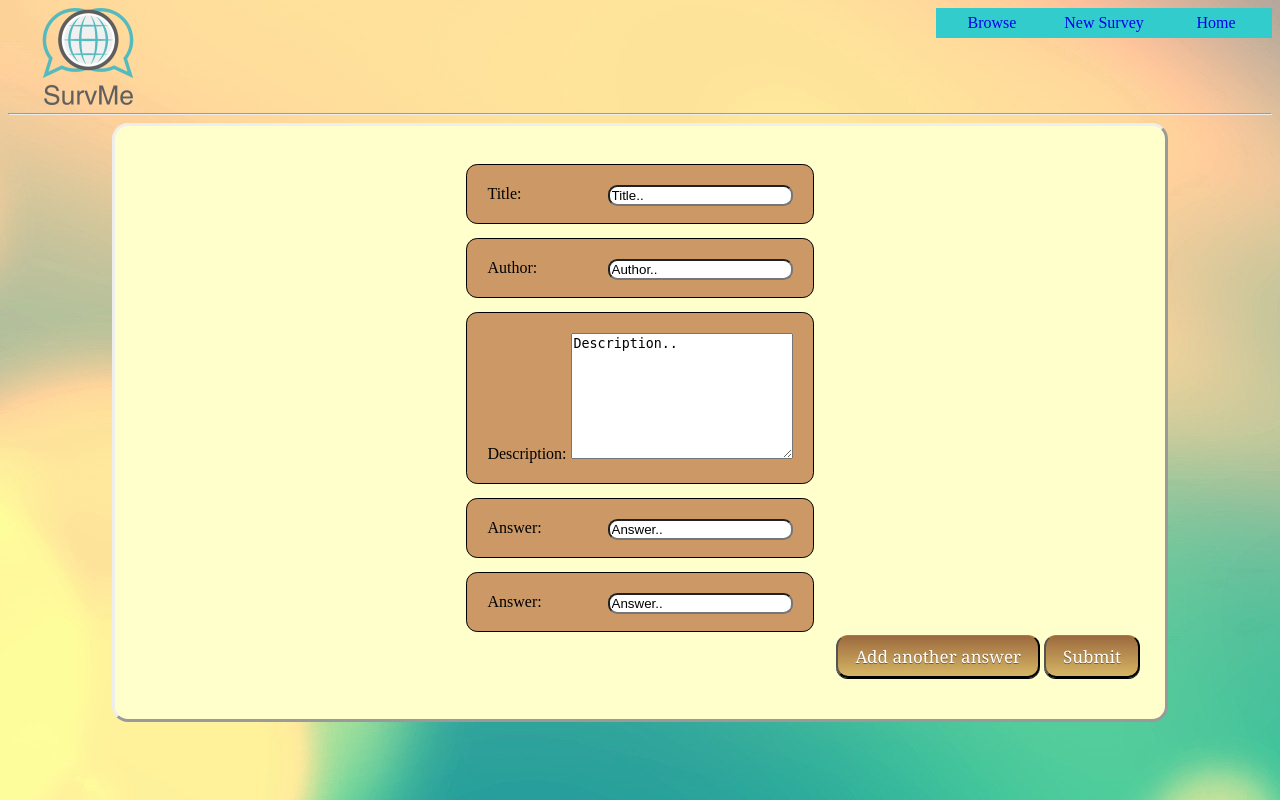
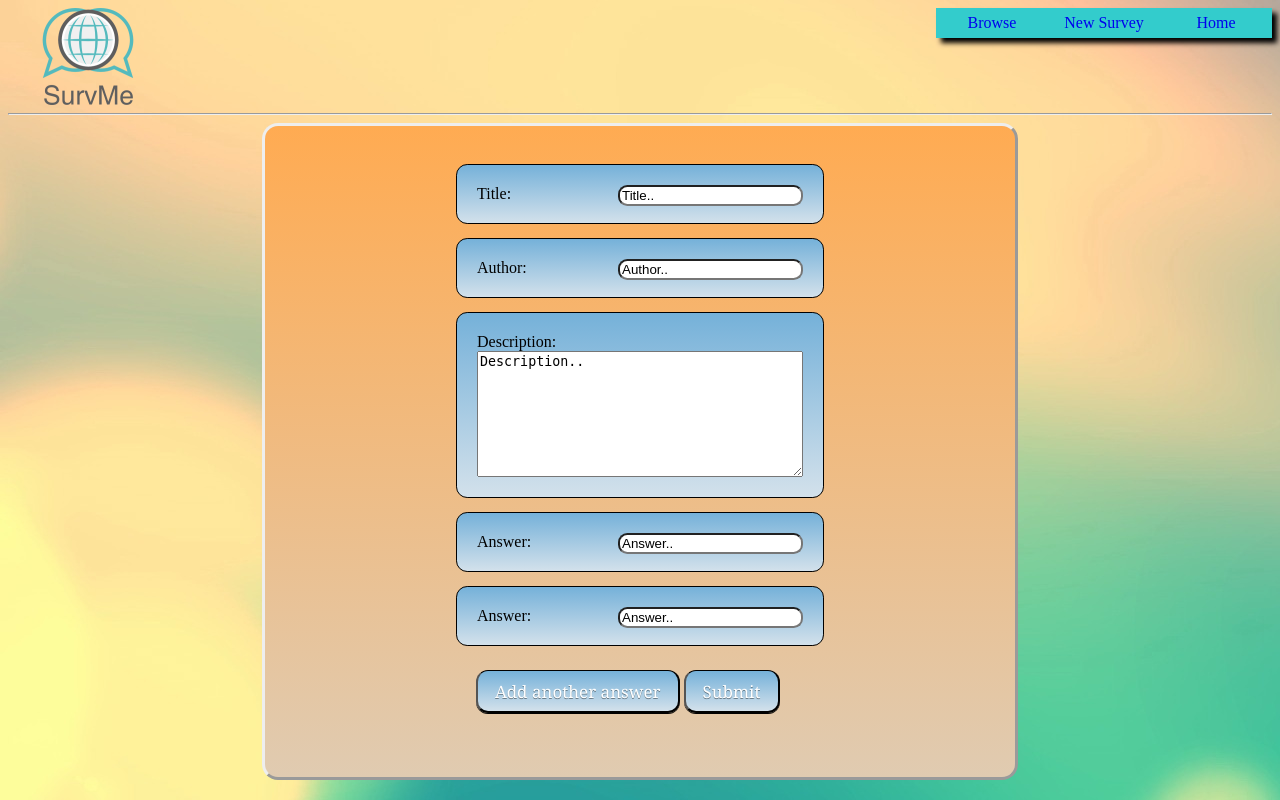
Before and after one commit to meet-projects/survme-y2-2013, a Django app: page /new/ in a window 1280 px wide. Run offline with Django 3.2, Linux system fonts and the light colour scheme.

Commit message:
css and styling

```diff
--- a/home/static/css/base.css
+++ b/home/static/css/base.css
@@ -1,8 +1,11 @@
 
 a.survey_link:link, a.survey_link:visited {
-	color:#663300;
+	color:#CC6600;
 }
 
+a.survey_link{
+	color:#CC6600;
+}
 
 #navbar{
 	list-style-type:none;
@@ -11,6 +14,7 @@ a.survey_link:link, a.survey_link:visited {
 	float:right;
 	bottom:0px;
 	right:0px;
+	box-shadow:5px 5px 5px;
 }
 
 .navItem{
@@ -21,6 +25,7 @@ a.survey_link:link, a.survey_link:visited {
 	padding:6px;
 	margin:0px;
 	float:right;
+
 }
 
 .navItem:hover{
@@ -33,7 +38,12 @@ body {
 
 
 #frame{
-	background-color:#FFFFCC;
+   background: #b0c2a9;
+   background: -webkit-gradient(linear, left top, left bottom, from(#66ab3e), to(#b0c2a9));
+   background: -webkit-linear-gradient(top, #66ab3e, #b0c2a9);
+   background: -moz-linear-gradient(top, #66ab3e, #b0c2a9);
+   background: -ms-linear-gradient(top, #66ab3e, #b0c2a9);
+   background: -o-linear-gradient(top, #66ab3e, #b0c2a9);
 	margin:100px;
 	padding:25px;
 	border-radius:1em 1em 1em 1em;
--- a/home/static/css/newsurvey.css
+++ b/home/static/css/newsurvey.css
@@ -1,4 +1,10 @@
 .row {
+   background: #d3e1eb;
+   background: -webkit-gradient(linear, left top, left bottom, from(#75b1d9), to(#d3e1eb));
+   background: -webkit-linear-gradient(top, #75b1d9, #d3e1eb);
+   background: -moz-linear-gradient(top, #75b1d9, #d3e1eb);
+   background: -ms-linear-gradient(top, #75b1d9, #d3e1eb);
+   background: -o-linear-gradient(top, #75b1d9, #d3e1eb);
 	border:1px;
 	border-style:solid;
 	padding:20px;
@@ -17,8 +23,14 @@
 }
 
 #surframe{
-	background-color:#FFFFCC;
-	width:1000px;
+	color:#663300;
+   background: #e0cbb1;
+   background: -webkit-gradient(linear, left top, left bottom, from(#ffab52), to(#e0cbb1));
+   background: -webkit-linear-gradient(top, #ffab52, #e0cbb1);
+   background: -moz-linear-gradient(top, #ffab52, #e0cbb1);
+   background: -ms-linear-gradient(top, #ffab52, #e0cbb1);
+   background: -o-linear-gradient(top, #ffab52, #e0cbb1);
+	width:700px;
 	margin:0 auto;
 	padding:25px;
 	border-radius:1em 1em 1em 1em;
@@ -26,14 +38,18 @@
 }
 
 
+#buttons{
+	padding:20px;
+}
+
 .button {
-   border-top: 1px solid #b57b2a;
-   background: #d6b665;
-   background: -webkit-gradient(linear, left top, left bottom, from(#9c6a3e), to(#d6b665));
-   background: -webkit-linear-gradient(top, #9c6a3e, #d6b665);
-   background: -moz-linear-gradient(top, #9c6a3e, #d6b665);
-   background: -ms-linear-gradient(top, #9c6a3e, #d6b665);
-   background: -o-linear-gradient(top, #9c6a3e, #d6b665);
+   border-top: 1px solid black;
+   background: #d3e1eb;
+   background: -webkit-gradient(linear, left top, left bottom, from(#75b1d9), to(#d3e1eb));
+   background: -webkit-linear-gradient(top, #75b1d9, #d3e1eb);
+   background: -moz-linear-gradient(top, #75b1d9, #d3e1eb);
+   background: -ms-linear-gradient(top, #75b1d9, #d3e1eb);
+   background: -o-linear-gradient(top, #75b1d9, #d3e1eb);
    padding: 8.5px 17px;
    -webkit-border-radius: 12px;
    -moz-border-radius: 12px;
@@ -49,11 +65,11 @@
    vertical-align: middle;
    }
 .button:hover {
-   border-top-color: #785428;
-   background: #785428;
+   border-top-color:#437da3;
+   background:#437da3;
    color: #ccc;
    }
 .button:active {
-   border-top-color: #574a25;
-   background: #574a25;
+   border-top-color: #18567d;
+   background: #18567d;
    }
--- a/home/templates/newsurvey.html
+++ b/home/templates/newsurvey.html
@@ -45,7 +45,8 @@
 
 					<tr>
 						<td>
-							<div class="row">Description: <textarea cols="25" rows="8" name="desc">Description..</textarea>
+							<div class="row">Description:
+								<br><textarea cols="38" rows="8" name="desc">Description..</textarea>
 							</div>
 						</td>
 					</tr>
@@ -63,12 +64,17 @@
 							</div>
 						</td>
 					</tr>
+
+					<tr>
+						<td>
+							<div id="buttons"><input id="add" type= "button" value= "Add another answer" class="button">
+							<input id="done" type= "submit" value= "Submit" class="button"></div>
+						</td>
+					</tr>
 				</table>
 		</div>
-				<div>
-					<div align="right"><input id="add" type= "button" value= "Add another answer" class="button">
-					<input id="done" type= "submit" value= "Submit" class="button"></div>
-				</div>
+
+
 		</form>
 	</div>
 	</table>
```
Also changed, not shown: home/static/css/browse.css (+6 -1 lines), home/static/css/home.css (+16 -3 lines).
